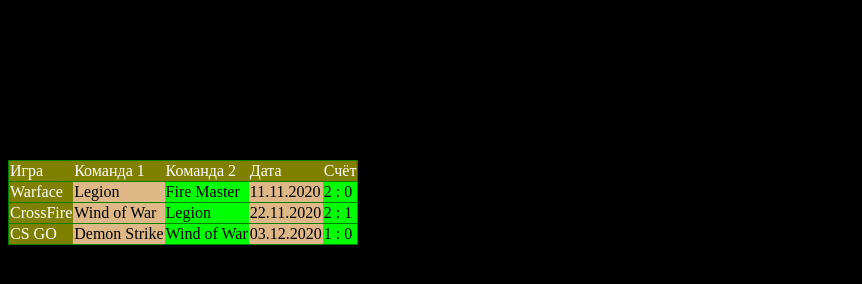
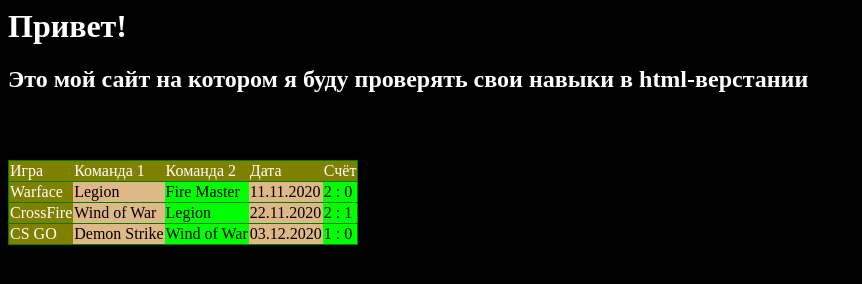
Before and after one commit to foxic106/html, a plain HTML site: page index.html in a window 1280 px wide. Shown: the whole page, without its empty margins (0-862 px from the left). Drawn offline with Linux system fonts and the light colour scheme.

Commit message:
Update index.html

```diff
--- a/index.html
+++ b/index.html
@@ -2,9 +2,9 @@
   <title>jk
   </title>
   <body style="background:black">
-    <h1>Привет!
+    <h1 style="color:white">Привет!
     </h1>
-    <h2>Это мой сайт на котором я буду проверять свои навыки в html-верстании
+    <h2 style="color: white">Это мой сайт на котором я буду проверять свои навыки в html-верстании
     </h2>
     <h2>Вот таблица которую я создал:
     </h2>
```
